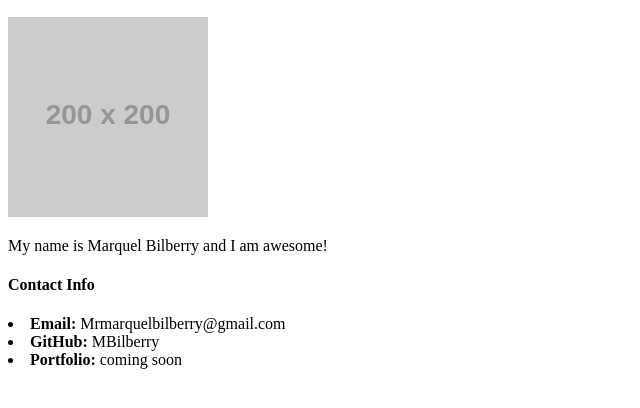
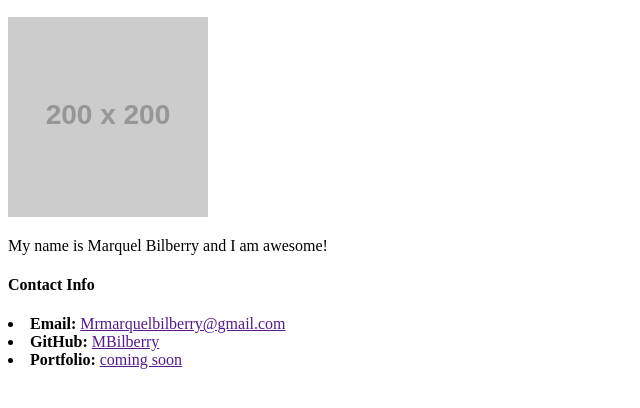
Before and after one commit to MBilberry/MBilberry.github.io, a plain HTML site: page index.html in a window 1280 px wide. Shown: the part 110-518 px from the top of the page, without its empty margins (0-640 px from the left). Drawn offline with Linux system fonts and the light colour scheme; placeholder pictures from the web are drawn by us.

Commit message:
spruce up

```diff
--- a/index.html
+++ b/index.html
@@ -14,10 +14,10 @@
     <p>My name is Marquel Bilberry and I am awesome!</p>
     <h4><strong>Contact Info</strong></h4>
         <ui>
-            <li><strong>Email:</strong> Mrmarquelbilberry@gmail.com</ui></body></html></li>
+            <li><strong>Email:</strong> <a href>Mrmarquelbilberry@gmail.com</a></ui></li>
         <ui>
-            <li><strong>GitHub:</strong> MBilberry</ui></li>
+            <li><strong>GitHub:</strong> <a href> MBilberry</a></ui></li>
         <ui>
-            <li><strong>Portfolio:</strong> coming soon</ui></li>
+            <li><strong>Portfolio:</strong> <a href> coming soon</a></ui></li>
 </body>
 </html>
```
